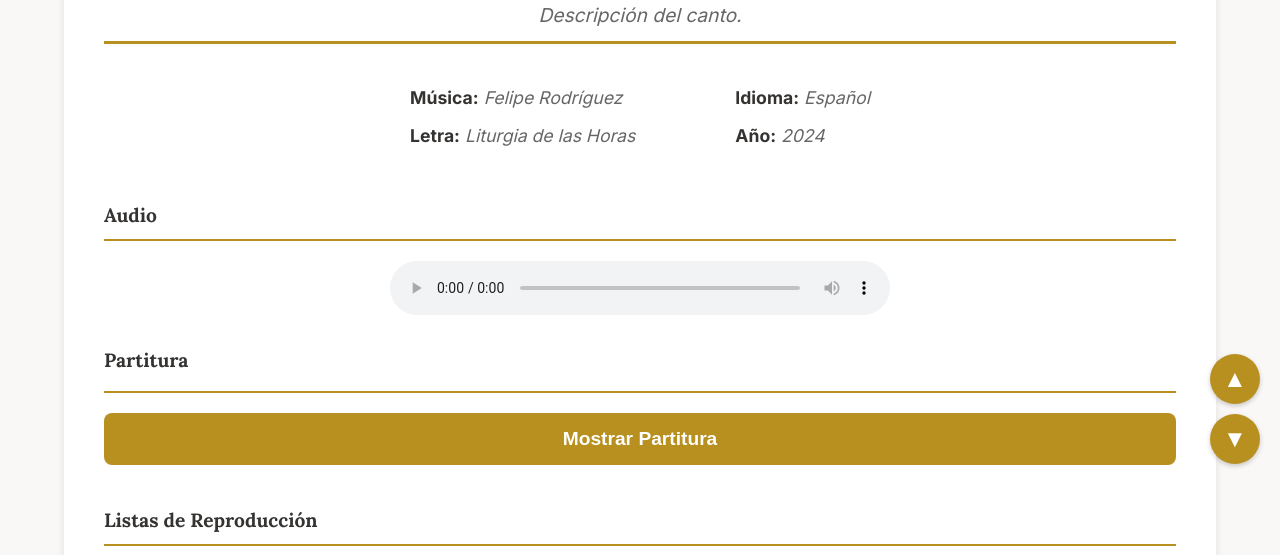
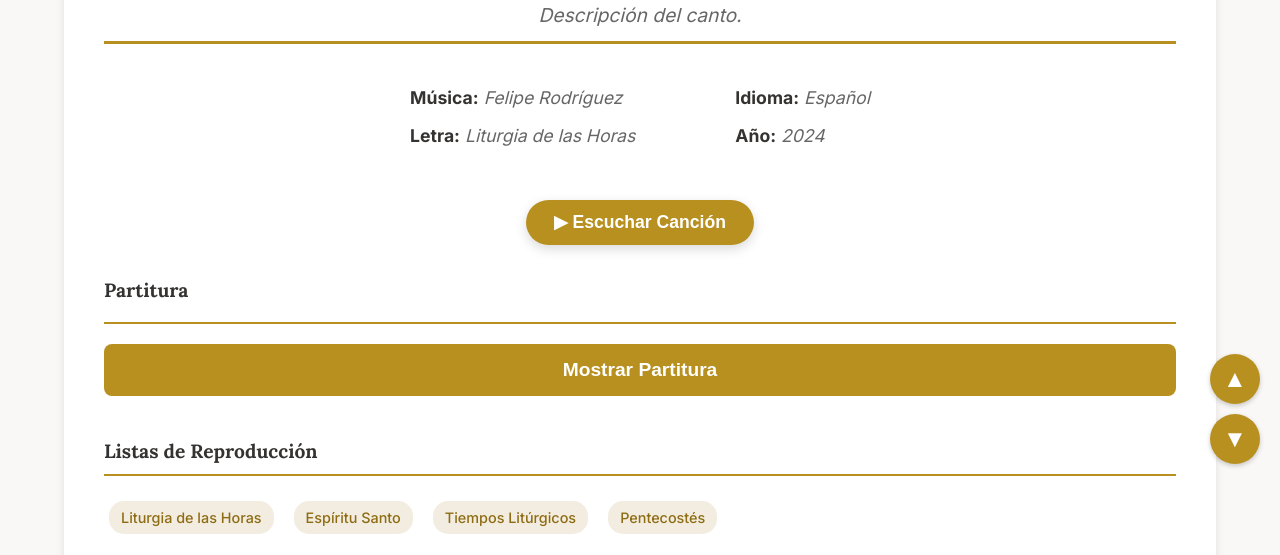
Before and after one commit to feliperodriguezborquez/mi_musica_app, a Flask app: page /composicion/1 in a window 1280 px wide. Shown: the part 316-871 px from the top of the page. Run offline with Flask 3, Linux system fonts and the light colour scheme; data that the repository does not hold is empty; some libraries are stand-ins or nearby versions.

Commit message:
feat: ocultar controles nativos de audio, añadir botón de play destacado en detalle y botón miniatura en la lista de canciones

```diff
--- a/static/style.css
+++ b/static/style.css
@@ -983,6 +983,63 @@ footer { text-align: center; margin-top: 2rem; padding: 1rem; background-color:
 }
 
 /* ================================================================
+   NUEVOS BOTONES DE REPRODUCCIÓN (Detalle y Lista)
+   ================================================================ */
+.main-play-button-container {
+    margin: 20px 0;
+    text-align: center;
+}
+.main-play-btn {
+    background-color: var(--color-principal);
+    color: #fff;
+    border: none;
+    padding: 12px 28px;
+    font-size: 1.1rem;
+    font-weight: bold;
+    border-radius: 30px;
+    cursor: pointer;
+    box-shadow: 0 4px 12px rgba(0,0,0,0.15);
+    transition: all 0.2s ease-in-out;
+    display: inline-flex;
+    align-items: center;
+    gap: 8px;
+}
+.main-play-btn:hover {
+    background-color: var(--color-acento);
+    transform: scale(1.04);
+    box-shadow: 0 6px 16px rgba(0,0,0,0.2);
+}
+.main-play-btn:active {
+    transform: scale(0.98);
+}
+
+.tarjeta-right-section {
+    display: flex;
+    align-items: center;
+    gap: 16px;
+}
+.list-play-btn {
+    display: flex;
+    align-items: center;
+    justify-content: center;
+    background-color: var(--color-principal);
+    color: #fff;
+    width: 32px;
+    height: 32px;
+    border-radius: 50%;
+    font-size: 0.85rem;
+    font-weight: bold;
+    box-shadow: 0 2px 6px rgba(0,0,0,0.15);
+    transition: all 0.2s ease;
+    flex-shrink: 0;
+}
+.tarjeta-obra:hover .list-play-btn {
+    background-color: var(--color-acento);
+    transform: scale(1.15);
+}
+
+
+/* ================================================================
    FLOATING PLAYER (Spotify Style)
    ================================================================ */
 .floating-player {
--- a/templates/composicion.html
+++ b/templates/composicion.html
@@ -150,29 +150,49 @@
 
         {% if obra.tipo == 'local' %}
             {% if obra.audio %}
-            <h4>Audio</h4>
-            <audio id="cancion-audio" controls class="reproductor" {% if request.args.get('play') %}data-autoplay="1"{% endif %}>
+            <!-- El audio real ahora se oculta de forma visual y se maneja con el reproductor flotante -->
+            <audio id="cancion-audio" style="display:none;" {% if request.args.get('play') %}data-autoplay="1"{% endif %}>
                 <source src="{{ url_for('static', filename=obra.audio) }}" type="audio/mpeg">
-                Tu navegador no soporta el elemento de audio.
             </audio>
+
+            <div class="main-play-button-container">
+                <button id="main-play-btn" class="main-play-btn" title="Reproducir canción">▶ Escuchar Canción</button>
+            </div>
+
             <script>
             (function(){
-                // window.FP ya está definido antes de que este script corra,
-                // así que podemos llamar a FP.init() directamente aquí.
                 var audio   = document.getElementById('cancion-audio');
+                var playBtn = document.getElementById('main-play-btn');
                 if (!audio) return;
+
                 var prevUrl = {{ ('"' + prev_song_url + '"') | safe if prev_song_url else 'null' }};
                 var nextUrl = {{ ('"' + next_song_url + '"') | safe if next_song_url else 'null' }};
                 var title   = {{ ('"' + obra.titulo | replace('"', '\\"') + '"') | safe }};
 
-                // FP.init() usa el patrón de cola: si el DOM no está listo,
-                // guardará los parámetros y los aplicará en DOMContentLoaded.
                 if (window.FP) window.FP.init(audio, title, prevUrl, nextUrl);
+
+                // Sincronizar estado del botón de la página con el audio
+                audio.addEventListener('play', function() {
+                    if (playBtn) playBtn.innerHTML = '⏸ Pausar Canción';
+                });
+                audio.addEventListener('pause', function() {
+                    if (playBtn) playBtn.innerHTML = '▶ Escuchar Canción';
+                });
+
+                if (playBtn) {
+                    playBtn.addEventListener('click', function() {
+                        if (audio.paused) {
+                            audio.play().catch(function(e){ console.log("Error al reproducir:", e); });
+                        } else {
+                            audio.pause();
+                        }
+                    });
+                }
 
                 if (audio.dataset.autoplay) {
                     audio.addEventListener('canplay', function once() {
                         audio.removeEventListener('canplay', once);
-                        audio.play().catch(() => {});
+                        audio.play().catch(function(){});
                     }, { once: true });
                 }
             })();
```
Also changed, not shown: templates/_song_list.html (+10 -5 lines).
